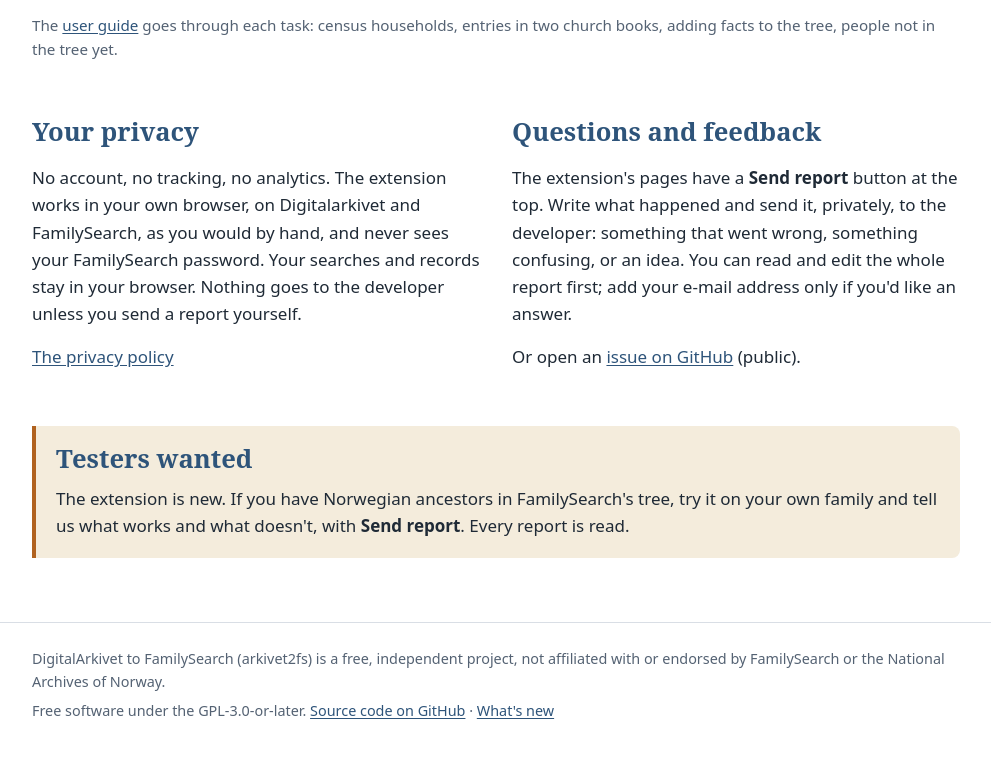
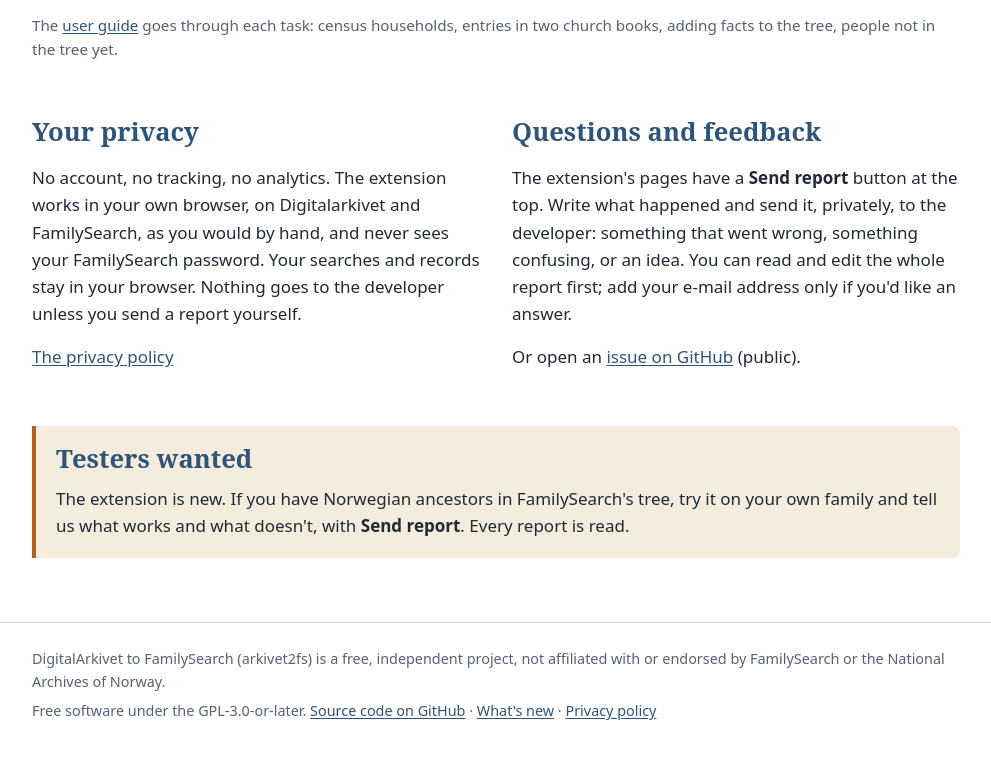
Before and after one commit to Dude4Linux/arkivet2fs, a browser extension: page docs/index.html in a window 1280 px wide. Shown: the part 5074-5836 px from the top of the page, without its empty margins (144-1135 px from the left). Drawn offline with Linux system fonts and the light colour scheme.

Commit message:
Website: the privacy policy in the footer too
Co-Authored-By: Claude Opus 5.5 <noreply@anthropic.com>
Claude-Session: https://claude.ai/code/session_01FdMAypJKHRKLY1o9Pcq3G3

```diff
--- a/docs/index.html
+++ b/docs/index.html
@@ -269,7 +269,7 @@ Either one makes the folder if it isn't there and replaces its files if it is. W
 <footer>
   <div class="wrap">
     <p>DigitalArkivet to FamilySearch (arkivet2fs) is a free, independent project, not affiliated with or endorsed by FamilySearch or the National Archives of Norway.</p>
-    <p>Free software under the GPL-3.0-or-later. <a href="https://github.com/Dude4Linux/arkivet2fs">Source code on GitHub</a> · <a href="https://github.com/Dude4Linux/arkivet2fs/blob/master/CHANGELOG.md">What's new</a></p>
+    <p>Free software under the GPL-3.0-or-later. <a href="https://github.com/Dude4Linux/arkivet2fs">Source code on GitHub</a> · <a href="https://github.com/Dude4Linux/arkivet2fs/blob/master/CHANGELOG.md">What's new</a> · <a href="privacy.html">Privacy policy</a></p>
   </div>
 </footer>
 
```
